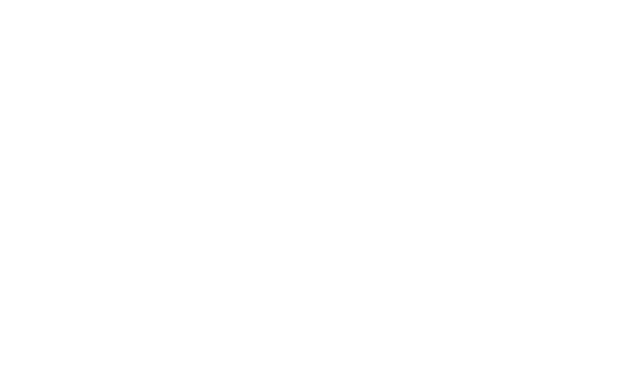
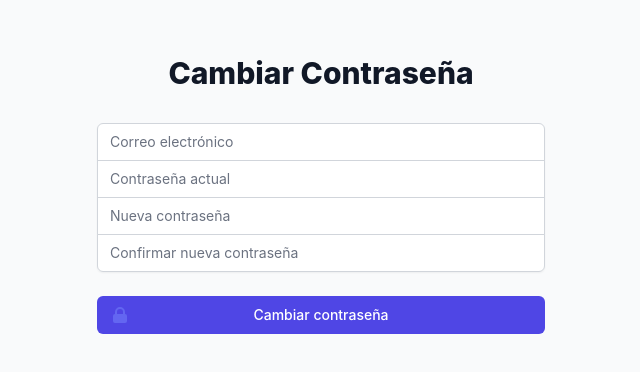
Before and after one commit to NachRz/ModLibrary, a React (Create React App) app in the folder frontend/: page /reset-password in a window 1280 px wide. Before the commit this address had no page. Shown: the part 218-590 px from the top of the page, without its empty margins (319-959 px from the left). Built offline with nearby package versions, Linux system fonts and the light colour scheme.

Commit message:
Implementación de cambio de contraseña - Agregado endpoint reset-password y componente ResetPassword

```diff
--- a/frontend/src/App.js
+++ b/frontend/src/App.js
@@ -2,6 +2,7 @@
 import { Routes, Route, Navigate } from 'react-router-dom';
 import './App.css';
 import Login from './components/Login';
+import ResetPassword from './components/ResetPassword';
 
 // Componente Dashboard básico
 const Dashboard = () => {
@@ -24,6 +25,7 @@
     <Routes>
       <Route path="/login" element={<Login />} />
       <Route path="/dashboard" element={<Dashboard />} />
+      <Route path="/reset-password" element={<ResetPassword />} />
       <Route path="/" element={<Navigate to="/login" replace />} />
     </Routes>
   );
--- a/frontend/src/components/Login.jsx
+++ b/frontend/src/components/Login.jsx
@@ -1,6 +1,6 @@
 import React, { useState } from 'react';
 import axios from 'axios';
-import { useNavigate } from 'react-router-dom';
+import { useNavigate, Link } from 'react-router-dom';
 
 const Login = () => {
   const [email, setEmail] = useState('');
@@ -48,9 +48,9 @@
           </h2>
           <p className="mt-2 text-center text-sm text-gray-600">
             O{' '}
-            <a href="#" className="font-medium text-indigo-600 hover:text-indigo-500">
-              regístrate si aún no tienes cuenta
-            </a>
+            <Link to="/reset-password" className="font-medium text-indigo-600 hover:text-indigo-500">
+              cambiar tu contraseña
+            </Link>
           </p>
         </div>
         {error && (
@@ -112,9 +112,9 @@
             </div>
 
             <div className="text-sm">
-              <a href="#" className="font-medium text-indigo-600 hover:text-indigo-500">
+              <Link to="/reset-password" className="font-medium text-indigo-600 hover:text-indigo-500">
                 ¿Olvidaste tu contraseña?
-              </a>
+              </Link>
             </div>
           </div>
 
--- /dev/null
+++ b/frontend/src/components/ResetPassword.jsx
@@ -0,0 +1,173 @@
+import React, { useState } from 'react';
+import axios from 'axios';
+import { useNavigate } from 'react-router-dom';
+
+const ResetPassword = () => {
+  const [email, setEmail] = useState('');
+  const [currentPassword, setCurrentPassword] = useState('');
+  const [newPassword, setNewPassword] = useState('');
+  const [confirmPassword, setConfirmPassword] = useState('');
+  const [error, setError] = useState('');
+  const [success, setSuccess] = useState('');
+  const [loading, setLoading] = useState(false);
+  const navigate = useNavigate();
+
+  const handleSubmit = async (e) => {
+    e.preventDefault();
+    setError('');
+    setSuccess('');
+    setLoading(true);
+
+    if (newPassword !== confirmPassword) {
+      setError('Las contraseñas no coinciden');
+      setLoading(false);
+      return;
+    }
+
+    try {
+      const token = localStorage.getItem('token');
+      const response = await axios.post('http://localhost:8000/api/reset-password', {
+        correo: email,
+        contrasena_actual: currentPassword,
+        nueva_contrasena: newPassword
+      }, {
+        headers: {
+          'Content-Type': 'application/json',
+          'Accept': 'application/json',
+          'Authorization': `Bearer ${token}`
+        },
+        withCredentials: true
+      });
+
+      setSuccess('Contraseña cambiada exitosamente');
+      setTimeout(() => {
+        navigate('/dashboard');
+      }, 2000);
+    } catch (err) {
+      setError(err.response?.data?.message || 'Error al cambiar la contraseña');
+    } finally {
+      setLoading(false);
+    }
+  };
+
+  return (
+    <div className="min-h-screen flex items-center justify-center bg-gray-50 py-12 px-4 sm:px-6 lg:px-8">
+      <div className="max-w-md w-full space-y-8">
+        <div>
+          <h2 className="mt-6 text-center text-3xl font-extrabold text-gray-900">
+            Cambiar Contraseña
+          </h2>
+        </div>
+        {error && (
+          <div className="bg-red-100 border border-red-400 text-red-700 px-4 py-3 rounded relative" role="alert">
+            <span className="block sm:inline">{error}</span>
+          </div>
+        )}
+        {success && (
+          <div className="bg-green-100 border border-green-400 text-green-700 px-4 py-3 rounded relative" role="alert">
+            <span className="block sm:inline">{success}</span>
+          </div>
+        )}
+        <form className="mt-8 space-y-6" onSubmit={handleSubmit}>
+          <div className="rounded-md shadow-sm -space-y-px">
+            <div>
+              <label htmlFor="email" className="sr-only">
+                Correo electrónico
+              </label>
+              <input
+                id="email"
+                name="email"
+                type="email"
+                autoComplete="email"
+                required
+                className="appearance-none rounded-none relative block w-full px-3 py-2 border border-gray-300 placeholder-gray-500 text-gray-900 rounded-t-md focus:outline-none focus:ring-indigo-500 focus:border-indigo-500 focus:z-10 sm:text-sm"
+                placeholder="Correo electrónico"
+                value={email}
+                onChange={(e) => setEmail(e.target.value)}
+                disabled={loading}
+              />
+            </div>
+            <div>
+              <label htmlFor="current-password" className="sr-only">
+                Contraseña actual
+              </label>
+              <input
+                id="current-password"
+                name="current-password"
+                type="password"
+                autoComplete="current-password"
+                required
+                className="appearance-none rounded-none relative block w-full px-3 py-2 border border-gray-300 placeholder-gray-500 text-gray-900 focus:outline-none focus:ring-indigo-500 focus:border-indigo-500 focus:z-10 sm:text-sm"
+                placeholder="Contraseña actual"
+                value={currentPassword}
+                onChange={(e) => setCurrentPassword(e.target.value)}
+                disabled={loading}
+              />
+            </div>
+            <div>
+              <label htmlFor="new-password" className="sr-only">
+                Nueva contraseña
+              </label>
+              <input
+                id="new-password"
+                name="new-password"
+                type="password"
+                autoComplete="new-password"
+                required
+                className="appearance-none rounded-none relative block w-full px-3 py-2 border border-gray-300 placeholder-gray-500 text-gray-900 focus:outline-none focus:ring-indigo-500 focus:border-indigo-500 focus:z-10 sm:text-sm"
+                placeholder="Nueva contraseña"
+                value={newPassword}
+                onChange={(e) => setNewPassword(e.target.value)}
+                disabled={loading}
+              />
+            </div>
+            <div>
+              <label htmlFor="confirm-password" className="sr-only">
+                Confirmar nueva contraseña
+              </label>
+              <input
+                id="confirm-password"
+                name="confirm-password"
+                type="password"
+                autoComplete="new-password"
+                required
+                className="appearance-none rounded-none relative block w-full px-3 py-2 border border-gray-300 placeholder-gray-500 text-gray-900 rounded-b-md focus:outline-none focus:ring-indigo-500 focus:border-indigo-500 focus:z-10 sm:text-sm"
+                placeholder="Confirmar nueva contraseña"
+                value={confirmPassword}
+                onChange={(e) => setConfirmPassword(e.target.value)}
+                disabled={loading}
+              />
+            </div>
+          </div>
+
+          <div>
+            <button
+              type="submit"
+              className="group relative w-full flex justify-center py-2 px-4 border border-transparent text-sm font-medium rounded-md text-white bg-indigo-600 hover:bg-indigo-700 focus:outline-none focus:ring-2 focus:ring-offset-2 focus:ring-indigo-500 disabled:opacity-50"
+              disabled={loading}
+            >
+              <span className="absolute left-0 inset-y-0 flex items-center pl-3">
+                <svg
+                  className="h-5 w-5 text-indigo-500 group-hover:text-indigo-400"
+                  xmlns="http://www.w3.org/2000/svg"
+                  viewBox="0 0 20 20"
+                  fill="currentColor"
+                  aria-hidden="true"
+                >
+                  <path
+                    fillRule="evenodd"
+                    d="M5 9V7a5 5 0 0110 0v2a2 2 0 012 2v5a2 2 0 01-2 2H5a2 2 0 01-2-2v-5a2 2 0 012-2zm8-2v2H7V7a3 3 0 016 0z"
+                    clipRule="evenodd"
+                  />
+                </svg>
+              </span>
+              {loading ? 'Cambiando contraseña...' : 'Cambiar contraseña'}
+            </button>
+          </div>
+        </form>
+      </div>
+    </div>
+  );
+};
+
+export default ResetPassword;
--- /dev/null
+++ b/frontend/src/routes/index.jsx
@@ -0,0 +1,16 @@
+import React from 'react';
+import { Routes, Route } from 'react-router-dom';
+import Login from '../components/Login';
+import ResetPassword from '../components/ResetPassword';
+
+const AppRoutes = () => {
+  return (
+    <Routes>
+      <Route path="/" element={<Login />} />
+      <Route path="/login" element={<Login />} />
+      <Route path="/reset-password" element={<ResetPassword />} />
+    </Routes>
+  );
+};
+
+export default AppRoutes;
```
Also changed, not shown: 2 other files (tests, documents, lock files or other folders).
